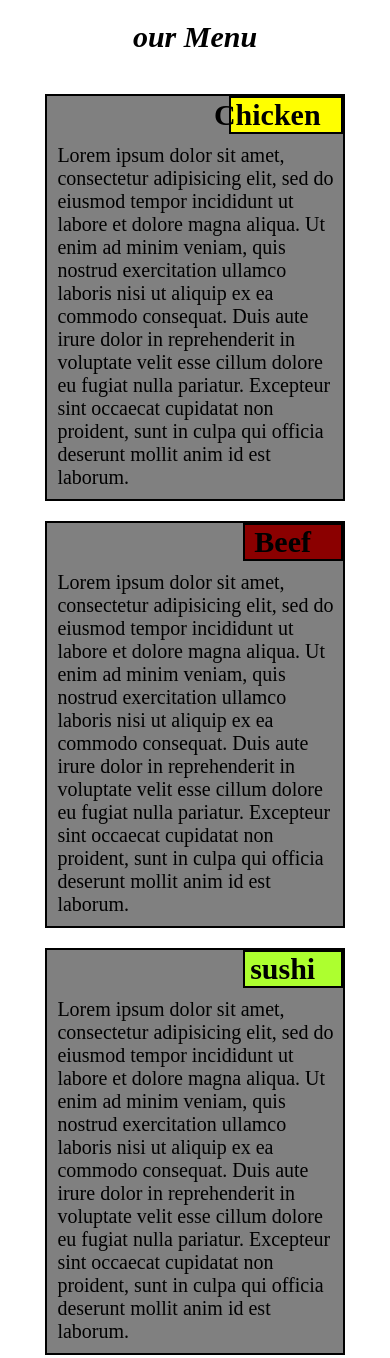
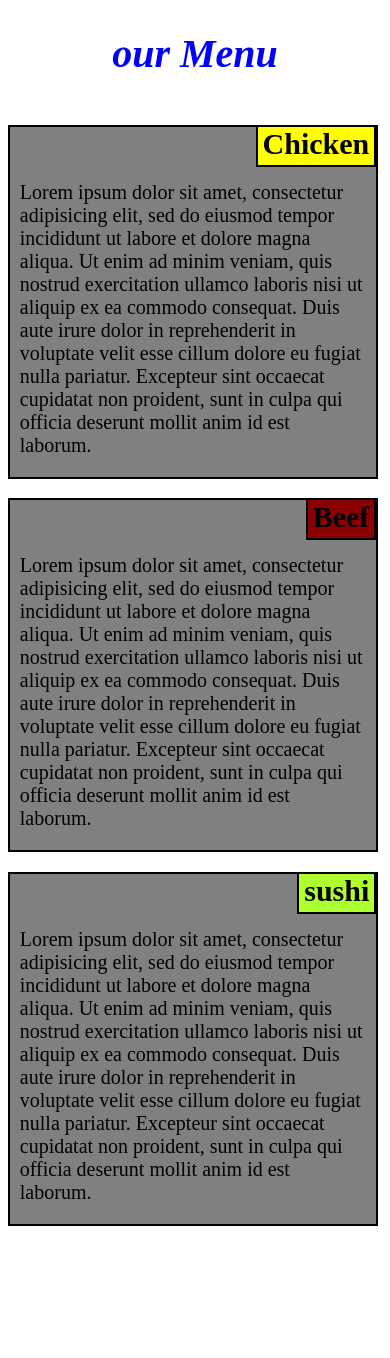
Before and after one commit to Moh313/Coursera-assignment, a plain HTML site: page module2-solution/index.html in a window 390 px wide. After the commit the page ends 1238 px from the top, so only its background shows below. Drawn offline with Linux system fonts and the light colour scheme.

Commit message:
module 2 solution

```diff
--- a/module2-solution/css-file/module2-css.css
+++ b/module2-solution/css-file/module2-css.css
@@ -1,187 +1,171 @@
 
+	body{
+	margin: 0px;
 
+	}
 	*{
 		box-sizing: border-box;
 	}
 	#menu{
+
 		text-align: center;
-		margin-top: 20px;
+		margin-top: 30px;
 		font-weight: bold;
-		font-size: 30px;
+		font-size: 40px;
 		font-style: italic;
+		color: blue;
 
 	}
 	#Chicken{
+		direction: rtl;
 		display: inline-block;
 		border:2px solid black;
-		margin-top: 40px;
 		width: 500px;
 		height: auto;
 		background-color: gray;
-		padding-left:10px;
-		padding-bottom: 10px;
-		margin-left: 20px;
 		position: relative;
 		overflow: hidden;
 
 	}
 	#Chicken-text{
-
-		padding-top: 10px;
+		padding-left: 10px;
+		padding-right: 10px;
+		direction: ltr;
 		font-size: 20px
 
 	}
 	.Chicken{
-
+		display: inline;
 		direction: rtl;
 		border: 2px solid black;
 		background-color: #ffff00;
-		padding-right: 20px;
-		margin-left: 350px;
 		font-size: 30px;
 		font-weight: bold;
+		padding: 5px;
+
 	}
 	#beef{
+		direction: rtl;
 		display: inline-block;
 		border:2px solid black;
-		margin-top: 20px;
 		width: 500px;
 		height: auto;
 		background-color: gray;
-		padding-left:10px;
-		padding-bottom: 10px;
-		margin-left: 20px;
 		position: relative;
 		overflow: hidden;
 
+
 	}
 	#beef-text{
-
-		padding-top: 10px;
+		padding-left: 10px;
+		padding-right: 10px;
+		direction: ltr;
 		font-size: 20px
 
 	}
 	.beef{
-
+		display: inline;
 		direction: rtl;
 		border: 2px solid black;
 		background-color: #8b0000;
-		padding-right: 20px;
-		margin-left: 350px;
 		font-size: 30px;
 		font-weight: bold;
+		padding: 5px;
+
 	}
 	#sushi{
+		direction: rtl;
 		display: inline-block;
 		border:2px solid black;
-		margin-top: 20px;
 		width: 500px;
 		height: auto;
 		background-color: gray;
-		padding-left:10px;
-		padding-bottom: 10px;
-		margin-left: 20px;
 		position: relative;
 		overflow: hidden;
 
 	}
 	#sushi-text{
-
-		padding-top: 10px;
-		font-size: 20px
+		padding-left: 10px;
+		padding-right: 10px;
+		direction: ltr;
+		font-size: 20px;
 
 	}
 	.sushi{
-
-		direction: rtl;
+		display: inline;
 		border: 2px solid black;
 		background-color: #adff2f;
-		padding-right: 20px;
-		margin-left: 350px;
 		font-size: 30px;
 		font-weight: bold;
+		padding: 5px;
+
+
 	}
 
-	@media (min-width: 992px) and (max-width: 1200px) {
+	@media (min-width: 992px) and (max-width: 20000px) {
+
+			#Chicken{
+	 		width: 30%;
+	 		margin: 1.5%;
+
+	 	}
+
+	 		#beef{
+	 		width: 30%;
+	 		margin: 1.5%;
+	 	}
+
 		#sushi{
-	 		width: 80%;
-	 		margin-left: 10%;
+	 		width: 30%;
+			margin: 1.5%;
 	 	}
-	 	.sushi{
-	 		margin-left: 85%;
-	 		text-align: center;
-	 	}
-	 	#Chicken{
-	 		width: 80%;
-	 		margin-left: 10%;
-	 	}
-	 	.Chicken{
-	 		margin-left: 80	%;
-	 		text-align: center;
-	 	}
-	 	#beef{
-	 		width: 80%;
-	 		margin-left: 10%;
-	 	}
-	 	.beef{
-	 		margin-left: 85%;
-	 		text-align: center;
-	 	}
+
+
+
+
+
 	}
 	 @media (min-width: 768px) and (max-width: 991px){
 
+		#Chicken{
+	 		width: 46.5%;
+	 		margin: 1.5%;
+	 	}
+
+	 	#beef{
+	 		width: 46.5%;
+	 		margin: 1.5%;
+	 	}
+
 	 	#sushi{
-	 		width: 95%;
+	 		width: 96%;
+	 		margin: 1.5%;
+	 	}
 
-	 	}
-	 	.sushi{
-	 		margin-left: 85%;
-	 		text-align: center;
-	 	}
-	 	#Chicken{
-	 		width: 46%;
-	 	}
-	 	.Chicken{
-	 		margin-left: 60%;
-	 		text-align: center;
-	 	}
-	 	#beef{
-	 		width: 46%;
-	 	}
-	 	.beef{
-	 		margin-left: 65%;
-	 		text-align: center;
-	 	}
+
+
 	 }
  @media (max-width: 767px){
+ 		#Chicken{
+
+ 		width: 95%;
+ 		margin: 2%;
+ 	}
+
+ 	#beef{
+
+ 		width:95%;
+ 		margin: 2%;
+ 	}
+
+
  	#sushi{
- 		display: block;
- 		width: 80%;
 
- 		margin-left: 10%;
+ 		width: 95%;
 
+ 		margin: 2%;
  	}
- 		.sushi{
-	 		margin-left: 65%;
-	 		text-align: center;
-	 	}
- 	#beef{
- 		display: block;
- 		width:80%;
- 		margin-left: 10%;
- 	}
- 	.beef{
-	 		margin-left: 65%;
-	 		text-align: center;
-	 	}
- 	#Chicken{
- 		display: block;
- 		width: 80%;
- 		margin-left: 10%;
- 	}
- 	.Chicken{
-	 		margin-left: 60%;
-	 		text-align: center;
-	 	}
+
+
 
  }
--- a/module2-solution/index.html
+++ b/module2-solution/index.html
@@ -6,14 +6,15 @@
 	<meta charset="utf-8">
 	<meta name="viewport" content="width=device-width" initial-scale=1>
 </head>
-	<div id="menu">
+<body>
+	<p id="menu">
 		our Menu
-	</div>
-	<div id="Chicken">
-		<div class="Chicken">
+	</p>
+	<div id="Chicken" >
+		<p class="Chicken">
 			Chicken
-		</div>
-		<div id="Chicken-text">
+		</p>
+		<p id="Chicken-text">
 			Lorem ipsum dolor sit amet, consectetur adipisicing elit, sed do eiusmod
 			tempor incididunt ut labore et dolore magna aliqua. Ut enim ad minim veniam,
 			quis nostrud exercitation ullamco laboris nisi ut aliquip ex ea commodo
@@ -21,13 +22,13 @@
 			cillum dolore eu fugiat nulla pariatur. Excepteur sint occaecat cupidatat non
 			proident, sunt in culpa qui officia deserunt mollit anim id est laborum.
 
-		</div>
+		</p>
 	</div>
 		<div id="beef">
-		<div class="beef">
+		<p class="beef">
 			Beef
-		</div>
-		<div id="beef-text">
+		</p>
+		<p id="beef-text">
 			Lorem ipsum dolor sit amet, consectetur adipisicing elit, sed do eiusmod
 			tempor incididunt ut labore et dolore magna aliqua. Ut enim ad minim veniam,
 			quis nostrud exercitation ullamco laboris nisi ut aliquip ex ea commodo
@@ -35,13 +36,13 @@
 			cillum dolore eu fugiat nulla pariatur. Excepteur sint occaecat cupidatat non
 			proident, sunt in culpa qui officia deserunt mollit anim id est laborum.
 
-		</div>
+		</p>
 	</div>
 		<div id="sushi">
-		<div class="sushi">
+		<p class="sushi">
 			sushi
-		</div>
-		<div id="sushi-text">
+		</p>
+		<p id="sushi-text">
 			Lorem ipsum dolor sit amet, consectetur adipisicing elit, sed do eiusmod
 			tempor incididunt ut labore et dolore magna aliqua. Ut enim ad minim veniam,
 			quis nostrud exercitation ullamco laboris nisi ut aliquip ex ea commodo
@@ -49,7 +50,7 @@
 			cillum dolore eu fugiat nulla pariatur. Excepteur sint occaecat cupidatat non
 			proident, sunt in culpa qui officia deserunt mollit anim id est laborum.
 
-		</div>
+		</p>
 	</div>
 <body>
 
```
